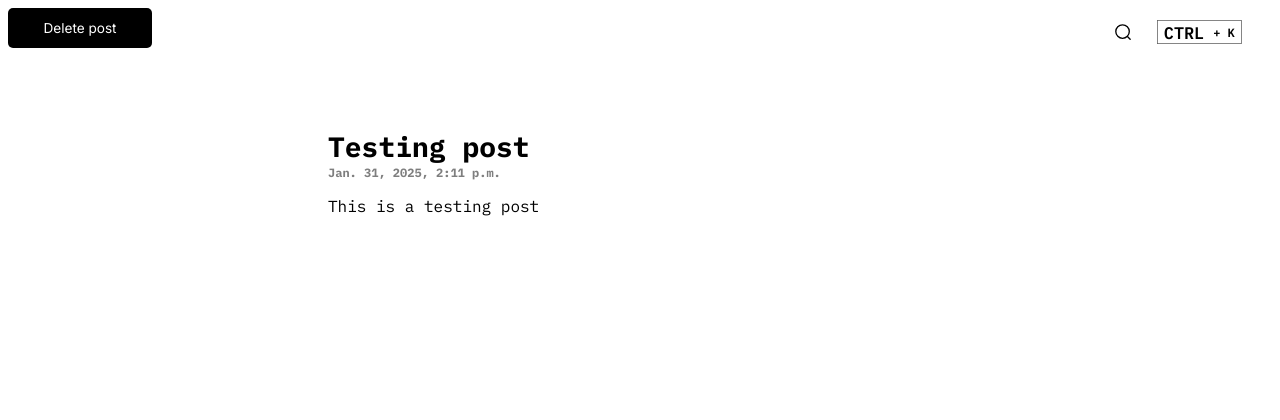
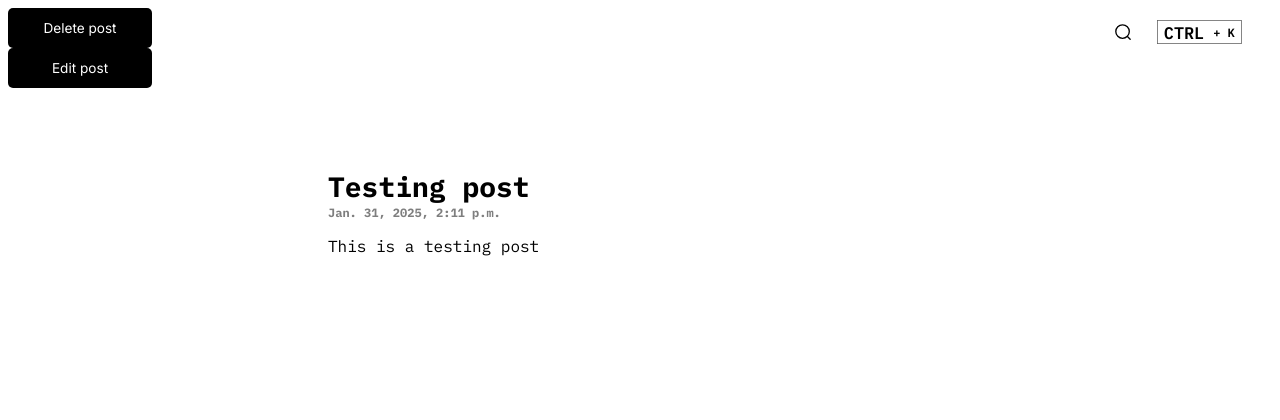
Before and after one commit to masontyoung11/nadia-ofsted, a Django app: template Portfolio/templates/post.html in a window 1280 px wide. Shown: the top 420 px of the page. Run offline with Django 5.2, Linux system fonts and the light colour scheme; the template is opened without the code that fills it: values that come from a table or form of the project are taken from there, others are empty; a user stored in the database is signed in; data comes from the database, SQL or seed files in the repository; both versions use the stored data as it was after the commit.

Commit message:
Added edit post button

```diff
--- a/Portfolio/Blog/urls.py
+++ b/Portfolio/Blog/urls.py
@@ -24,5 +24,6 @@ urlpatterns = [
     path('signout', views.signout, name='signout'),
     path('dashboard', views.dashboard, name='dashboard'),
     path('delete_post/<str:search_title>/', views.delete_post, name='delete_post'),
+    path('edit_post/<str:search_title>/', views.edit_post, name='edit_post'),
     path('make-comment', views.make_comment, name='make_comment'),
 ]
--- a/Portfolio/templates/post.html
+++ b/Portfolio/templates/post.html
@@ -13,7 +13,8 @@
 
 {% block content %}
 {% if user.is_superuser%}
-<a href="{% url 'delete_post' post.search_title %}" class="sign-in page-btn">Delete post</a>
+<a href="{% url 'delete_post' post.search_title %}" class="delete-post page-btn">Delete post</a>
+<a href="{% url 'edit_post' post.search_title %}" class="edit-post page-btn">Edit post</a>
 {% endif %}
 
 <div class="post-container">
```
Also changed, not shown: Portfolio/Blog/views.py (+8 -0 lines), Portfolio/db.sqlite3.
